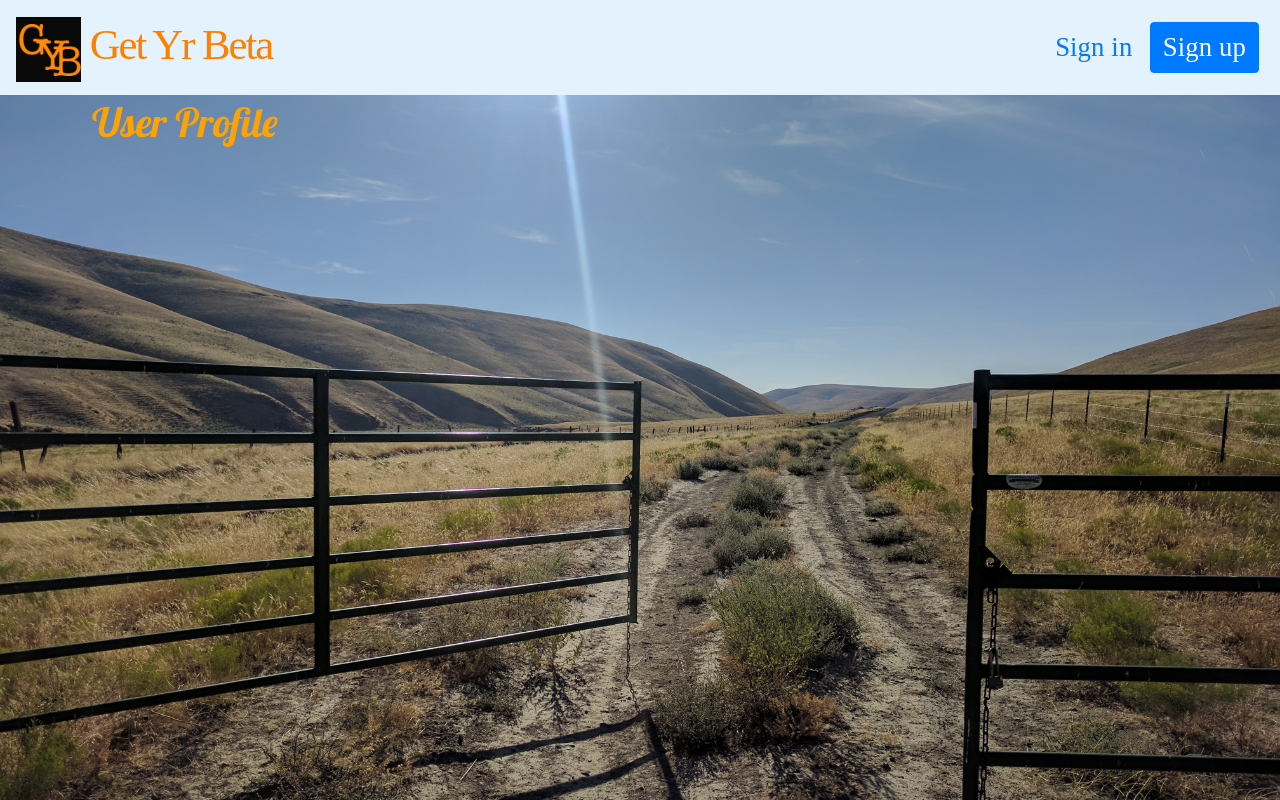
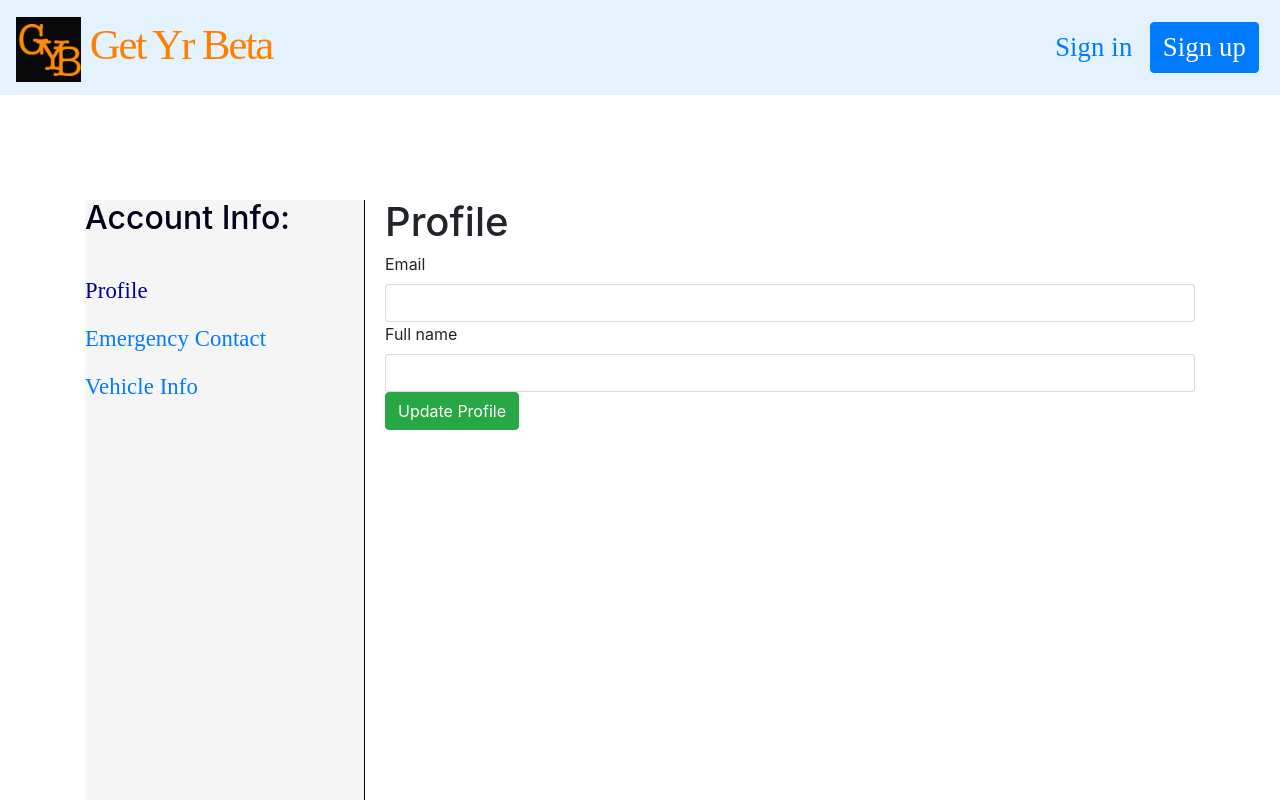
Before and after one commit to djcroissant/getyrbeta, a Django app: template tripplan/account_info/templates/account_info/profile.html in a window 1280 px wide. Run offline with Django 3.2, Linux system fonts and the light colour scheme; the template is opened without the code that fills it, so the values that code supplies are empty, except form fields; tables that the repository leaves empty hold one stand-in row (values such as "Sample post"); form fields are guessed from the names that the template uses; some libraries are stand-ins or nearby versions.

Commit message:
Create template with CSS for profile view

```diff
--- a/tripplan/account_info/templates/account_info/profile.html
+++ b/tripplan/account_info/templates/account_info/profile.html
@@ -3,10 +3,43 @@
 {% load static %}
 
 {% block stylesheet %}
-  <link href="//fonts.googleapis.com/css?family=Lobster&subset=latin,latin-ext" rel="stylesheet" type="text/css">
   <link rel="stylesheet" type="text/css" href="{% static 'account_info/style.css' %}" />
 {% endblock stylesheet %}
 
 {% block content %}
-<h1>User Profile</h1>
+  <div class="page">
+    <div class="wrapper">
+      <div class="content-wrapper">
+        <div class="content">
+          <h1>Profile</h1>
+          <form action="/account_info/profile/" method="post">
+            {% csrf_token %}
+            <div class="panel-group{% if form.email.errors %} has-error{% endif %}">
+              <label class="control-label" for="{{ form.email.id_for_label }}">{{ form.email.label }}</label>
+              <input type="email" class="form-control" value="{{ form.email.value|default_if_none:'' }}" id="{{ form.email.id_for_label }}" name="{{ form.email.html_name }}" maxlength="{{ form.email.field.max_length }}">
+              {% for error in form.email.errors %}
+                <span class="help-block">{{ error }}</span>
+              {% endfor %}
+            </div>
+            <div class="panel-group{% if form.full_name.errors %} has-error{% endif %}">
+              <label class="control-label" for="{{ form.full_name.id_for_label }}">{{ form.full_name.label }}</label>
+              <input type="full_name" class="form-control" value="{{ form.full_name.value|default_if_none:'' }}" id="{{ form.full_name.id_for_label }}" name="{{ form.full_name.html_name }}" maxlength="{{ form.full_name.field.max_length }}">
+              {% for error in form.full_name.errors %}
+                <span class="help-block">{{ error }}</span>
+              {% endfor %}
+            </div>
+            <button type="submit" class="btn btn-success">Update Profile</button>
+          </form>
+        </div>
+      </div>
+      <div class="sidebar">
+        <h2>Account Info:</h2><br>
+        <ul class="nav nav-sidebar">
+          <li class="active"><a href="#">Profile <span class="sr-only">(current)</span></a></li>
+          <li><a href="#">Emergency Contact</a></li>
+          <li><a href="#">Vehicle Info</a></li>
+        </ul>
+      </div>
+    </div>
+  </div>
 {% endblock content %}
--- a/tripplan/account_info/urls.py
+++ b/tripplan/account_info/urls.py
@@ -4,6 +4,6 @@ from . import views
 
 app_name = 'account_info'
 urlpatterns = [
-    url(r'^profile/$',
-        views.profile, name='account_profile'),
+    url(r'^profile/(?P<pk>[0-9]+)/$',
+        views.ProfileView.as_view(), name='account_profile'),
     ]
--- a/tripplan/static/account_info/style.css
+++ b/tripplan/static/account_info/style.css
@@ -1,12 +1,59 @@
-h1 {
-  color: #FCA205;
-  font-family: 'Lobster';
+.page:after {
+  content: "";
+  display: table;
+  clear: both;
 }
-body {
-  padding-left: 15px;
-  background-color: #000;
-  background-image: url("../trips/images/background.jpg");
-  background-position: center top;
-  background-repeat: no-repeat;
-  background-size: 100% auto;
+
+.wrapper {
+  margin-top: 100px;
 }
+
+.content-wrapper {
+  float: right;
+  width: 100%;
+}
+
+.content {
+  margin-left: 300px;
+  clear: both;
+  overflow: auto;
+}
+
+.sidebar {
+  position: fixed;
+  width: 280px;
+  overflow: hidden;
+  background: #f5f5f5;
+  color: #00021A;
+  border-right: 1px solid black;
+  min-height: 600px;
+}
+
+.nav-sidebar li{
+  display: block;
+  text-align: left;
+  margin: 7px auto;
+  width: 100%;
+}
+
+.nav-sidebar a{
+  font-size: 17pt;
+  font-family: 'Futura';
+  letter-spacing: .1pt;
+  display: block;
+  text-align: left;
+  width: 100%;
+}
+
+.nav-sidebar > .active > a {
+  color: #000099;
+}
+
+@media only screen and (max-width: 768px) {
+  .sidebar {
+    display: none;
+  }
+  .content {
+    margin-left: 0;
+  }
+}
--- a/tripplan/trips/views.py
+++ b/tripplan/trips/views.py
@@ -1,11 +1,9 @@
-from django.shortcuts import render#, get_object_or_404
-# from django.http import HttpResponse, HttpResponseRedirect
+from django.shortcuts import render
 from django.urls import reverse
 from django.views import generic
 from django.utils import timezone
-from django.contrib.auth import authenticate, login, logout
 
-from .models import Trip #, User
+from .models import Trip
 
 
 class TripList(generic.ListView):
```
Also changed, not shown: tripplan/account_info/forms.py (added, +25 -0 lines), tripplan/account_info/views.py (+10 -2 lines).
